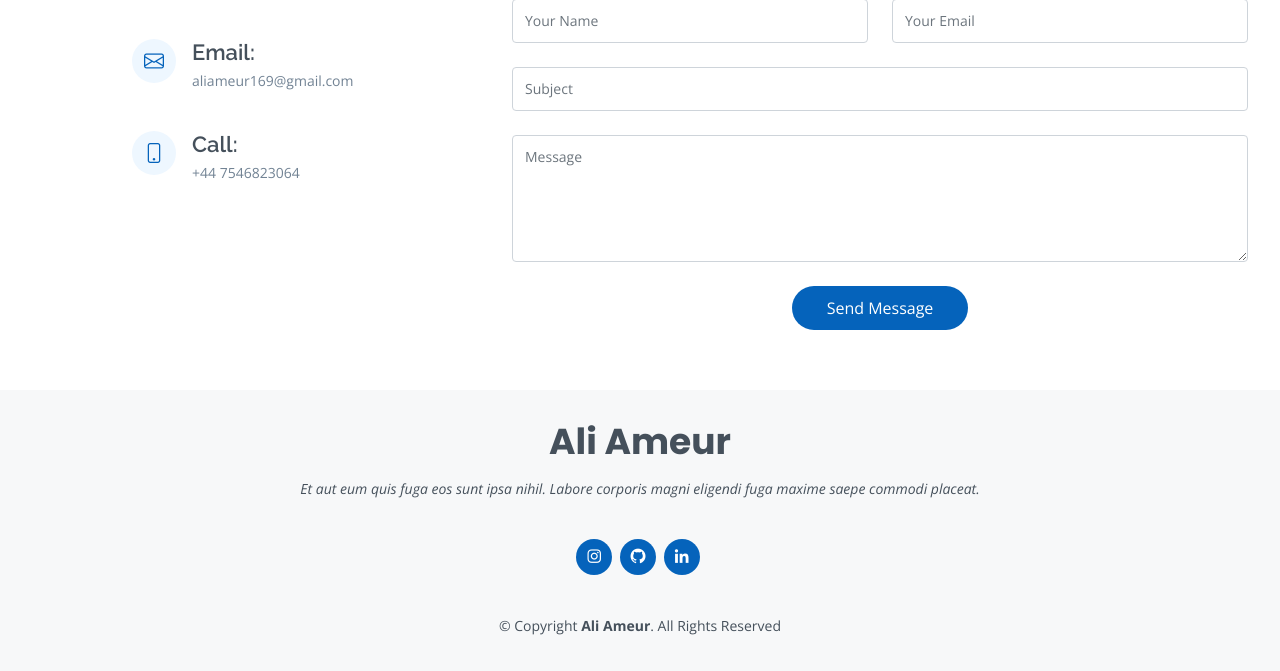
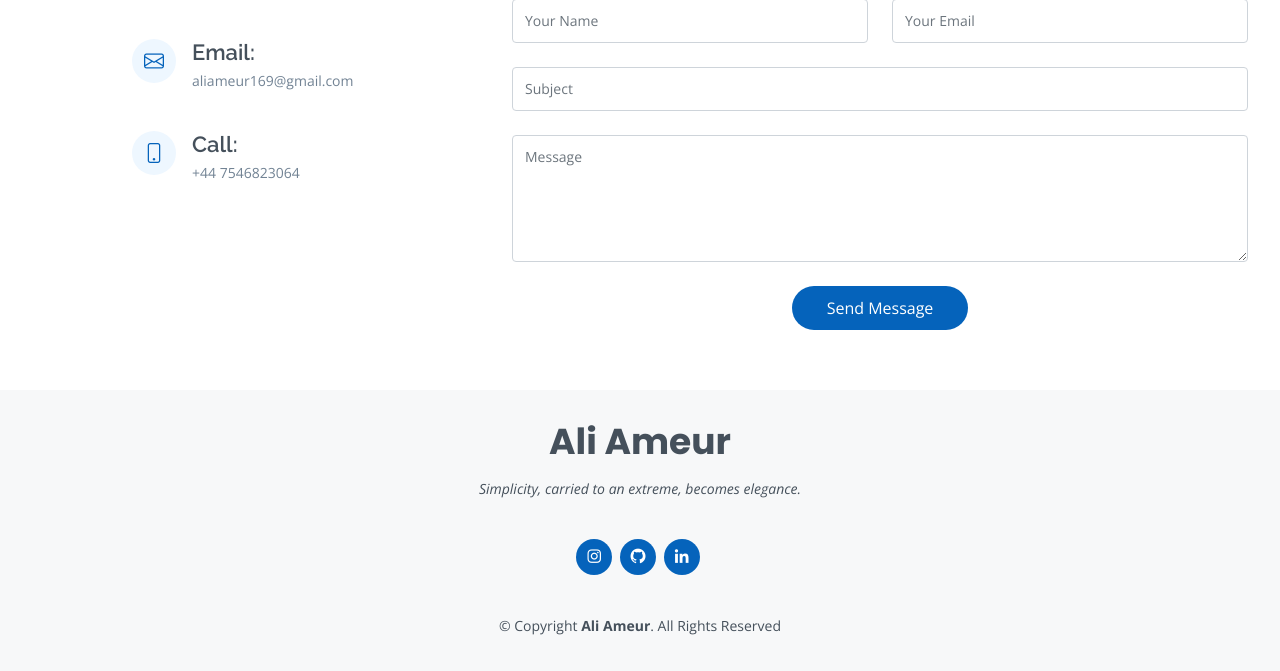
Before and after one commit to aliameur/personal-site, a Flask app: page / in a window 1280 px wide. Shown: the part 3742-4413 px from the top of the page. Run offline with Flask 2, Linux system fonts and the light colour scheme; some libraries are stand-ins or nearby versions.

Commit message:
add end quote

```diff
--- a/templates/index.html
+++ b/templates/index.html
@@ -697,7 +697,7 @@
   <footer id="footer">
     <div class="container">
       <h3>Ali Ameur</h3>
-      <p>Et aut eum quis fuga eos sunt ipsa nihil. Labore corporis magni eligendi fuga maxime saepe commodi placeat.</p>
+      <p>Simplicity, carried to an extreme, becomes elegance.</p>
       <div class="social-links">
         <a href="https://www.instagram.com/ali_ameur/" class="instagram"><i class="bx bxl-instagram"></i></a>
         <a href="https://github.com/aliameur" class="github"><i class="bx bxl-github"></i></a>
```
